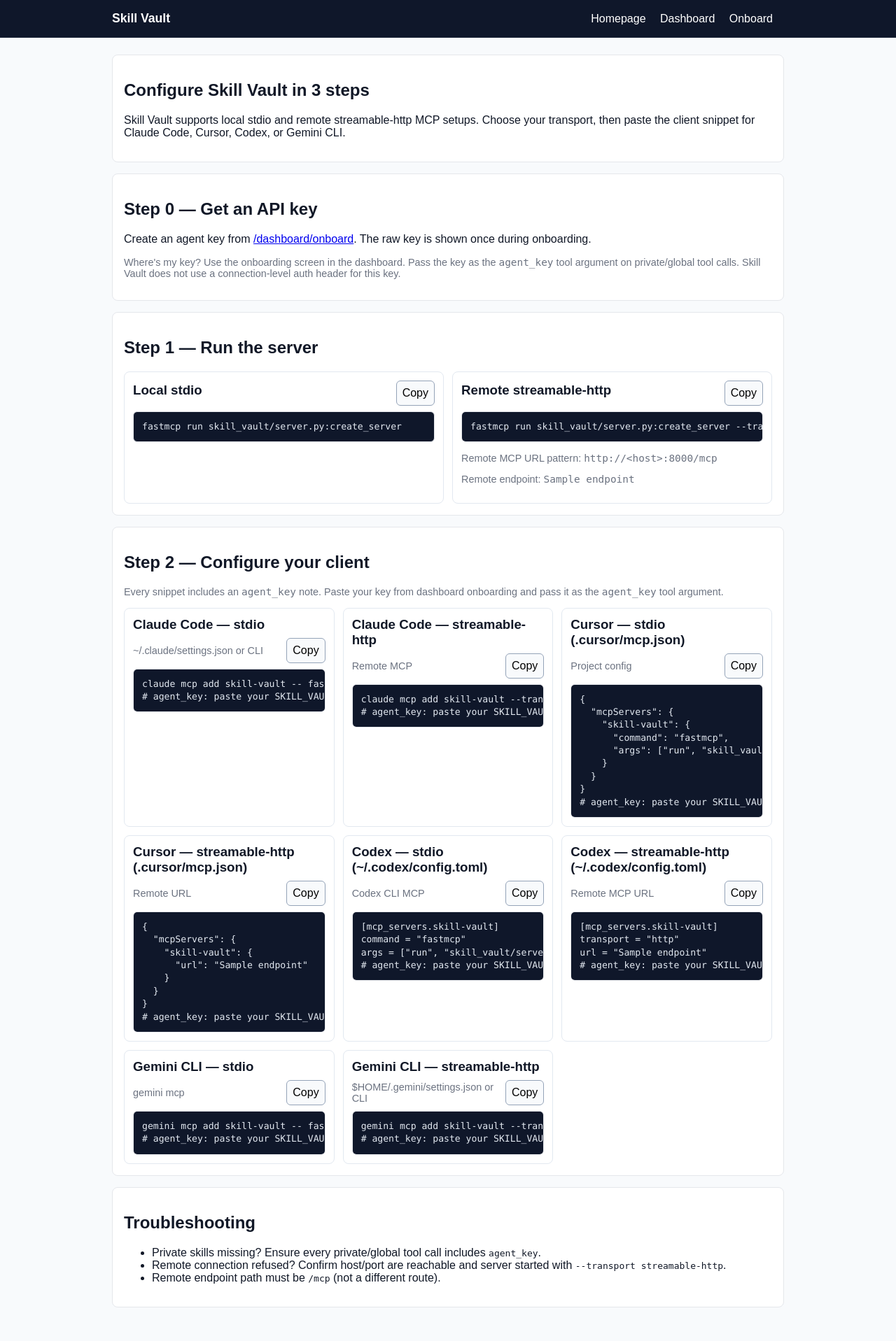
After one commit to vikasudasi/skill-vault, a FastAPI app: template skill_vault/web/templates/configure.html in a window 1280 px wide. The commit adds this page. Shown: the whole page at 70% size. Run offline with FastAPI, Linux system fonts and the light colour scheme; the template is opened without the code that fills it: most values are stand-ins (such as "Sample title", 1, 10 or a date in 2020); parts of the project's set-up code (start-up, migrations or seed data) failed here and were passed over.

Commit message:
Public homepage + MCP configuration-steps page (Task 7)

```diff
--- a/skill_vault/web/app.py
+++ b/skill_vault/web/app.py
@@ -31,10 +31,6 @@ def create_app(services: Services | None = None, admin: AdminAuth | None = None)
     async def healthz() -> dict[str, str]:
         return {"status": "ok"}
 
-    @app.get("/")
-    async def root() -> dict[str, str]:
-        return {"message": "Skill Vault web root"}
-
     app.include_router(router)
 
     return app
--- a/skill_vault/web/static/skillvault.css
+++ b/skill_vault/web/static/skillvault.css
@@ -149,3 +149,163 @@ td {
   padding: 0.4rem;
   text-align: left;
 }
+
+.public-header {
+  border-bottom: 1px solid #1e293b;
+}
+
+.public-nav {
+  display: flex;
+  align-items: center;
+  justify-content: space-between;
+  gap: 1rem;
+  flex-wrap: wrap;
+}
+
+.public-nav .brand {
+  margin: 0;
+  font-size: 1.1rem;
+  font-weight: 700;
+}
+
+.public-main {
+  padding-top: 1.5rem;
+  padding-bottom: 2rem;
+}
+
+.hero {
+  background: linear-gradient(180deg, #ffffff 0%, #f8fafc 100%);
+}
+
+.eyebrow {
+  margin: 0;
+  color: #1e3a8a;
+  font-size: 0.9rem;
+  font-weight: 700;
+}
+
+.hero h1 {
+  margin-bottom: 0.75rem;
+}
+
+.hero-copy {
+  font-size: 1.05rem;
+  line-height: 1.5;
+}
+
+.cta-row {
+  display: flex;
+  flex-wrap: wrap;
+  gap: 0.6rem;
+  margin-top: 1rem;
+}
+
+.button-link {
+  display: inline-block;
+  background: #0f172a;
+  color: #ffffff;
+  border-radius: 8px;
+  text-decoration: none;
+  padding: 0.55rem 0.8rem;
+  font-weight: 700;
+}
+
+.button-link-muted {
+  background: #e2e8f0;
+  color: #111827;
+}
+
+.feature-grid {
+  display: grid;
+  grid-template-columns: repeat(auto-fit, minmax(220px, 1fr));
+  gap: 0.75rem;
+}
+
+.feature-card {
+  border: 1px solid #e2e8f0;
+  border-radius: 8px;
+  padding: 0.85rem;
+  background: #ffffff;
+}
+
+.feature-card h3 {
+  margin-top: 0;
+  margin-bottom: 0.5rem;
+}
+
+.endpoint-banner {
+  border-left: 4px solid #2563eb;
+}
+
+.endpoint-value {
+  margin-top: 0.25rem;
+}
+
+.endpoint-value code {
+  font-size: 0.95rem;
+}
+
+.public-footer {
+  padding-bottom: 2rem;
+}
+
+.snippet-grid {
+  display: grid;
+  grid-template-columns: repeat(auto-fit, minmax(280px, 1fr));
+  gap: 0.75rem;
+}
+
+.code-card {
+  border: 1px solid #e2e8f0;
+  border-radius: 8px;
+  padding: 0.75rem;
+  background: #ffffff;
+}
+
+.code-card h3 {
+  margin-top: 0;
+  margin-bottom: 0.5rem;
+}
+
+.code-toolbar {
+  display: flex;
+  align-items: center;
+  justify-content: space-between;
+  gap: 0.5rem;
+  margin-bottom: 0.5rem;
+}
+
+.code-toolbar button {
+  border: 1px solid #94a3b8;
+  border-radius: 6px;
+  background: #f8fafc;
+}
+
+.code-block {
+  margin: 0;
+  padding: 0.75rem;
+  border-radius: 6px;
+  border: 1px solid #e5e7eb;
+  background: #0f172a;
+  color: #e2e8f0;
+  font-family: ui-monospace, SFMono-Regular, Menlo, Monaco, Consolas, "Liberation Mono",
+    "Courier New", monospace;
+  font-size: 0.82rem;
+  line-height: 1.4;
+  overflow-x: auto;
+  white-space: pre;
+}
+
+@media (max-width: 640px) {
+  .container {
+    padding: 0.8rem;
+  }
+
+  .page-header a {
+    margin-right: 0.6rem;
+  }
+
+  .code-toolbar {
+    flex-wrap: wrap;
+  }
+}
--- a/skill_vault/web/static/skillvault.js
+++ b/skill_vault/web/static/skillvault.js
@@ -3,12 +3,25 @@ fromEventButtons("[data-copy-target]", function (button) {
   if (!targetId) {
     return;
   }
-  const input = document.getElementById(targetId);
-  if (!(input instanceof HTMLInputElement)) {
+  const target = document.getElementById(targetId);
+  if (!target) {
     return;
   }
-  navigator.clipboard.writeText(input.value).then(function () {
+  const text =
+    target instanceof HTMLInputElement || target instanceof HTMLTextAreaElement
+      ? target.value
+      : target.textContent || "";
+  if (!text) {
+    return;
+  }
+  if (!navigator.clipboard || !navigator.clipboard.writeText) {
+    button.textContent = "Clipboard unavailable";
+    return;
+  }
+  navigator.clipboard.writeText(text).then(function () {
     button.textContent = "Copied";
+  }).catch(function () {
+    button.textContent = "Copy failed";
   });
 });
 
--- /dev/null
+++ b/skill_vault/web/templates/configure.html
@@ -0,0 +1,191 @@
+<!doctype html>
+<html lang="en">
+  <head>
+    <meta charset="utf-8" />
+    <meta name="viewport" content="width=device-width, initial-scale=1" />
+    <title>Skill Vault | Configure MCP Clients</title>
+    <link rel="stylesheet" href="{{ url_for('static', path='skillvault.css') }}" />
+    <script defer src="{{ url_for('static', path='skillvault.js') }}"></script>
+  </head>
+  <body>
+    <header class="page-header public-header">
+      <div class="container public-nav">
+        <p class="brand"><a href="/">Skill Vault</a></p>
+        <nav>
+          <a href="/">Homepage</a>
+          <a href="/dashboard">Dashboard</a>
+          <a href="/dashboard/onboard">Onboard</a>
+        </nav>
+      </div>
+    </header>
+
+    <main class="container public-main">
+      <section class="panel">
+        <h1>Configure Skill Vault in 3 steps</h1>
+        <p>
+          Skill Vault supports local stdio and remote streamable-http MCP setups. Choose your transport,
+          then paste the client snippet for Claude Code, Cursor, Codex, or Gemini CLI.
+        </p>
+      </section>
+
+      <section class="panel">
+        <h2>Step 0 — Get an API key</h2>
+        <p>
+          Create an agent key from <a href="/dashboard/onboard">/dashboard/onboard</a>. The raw key is
+          shown once during onboarding.
+        </p>
+        <p class="muted">
+          Where's my key? Use the onboarding screen in the dashboard. Pass the key as the
+          <code>agent_key</code> tool argument on private/global tool calls. Skill Vault does not use a
+          connection-level auth header for this key.
+        </p>
+      </section>
+
+      <section class="panel">
+        <h2>Step 1 — Run the server</h2>
+        <div class="snippet-grid">
+          <article class="code-card">
+            <div class="code-toolbar">
+              <h3>Local stdio</h3>
+              <button type="button" data-copy-target="run-stdio">Copy</button>
+            </div>
+            <pre id="run-stdio" class="code-block">fastmcp run skill_vault/server.py:create_server</pre>
+          </article>
+          <article class="code-card">
+            <div class="code-toolbar">
+              <h3>Remote streamable-http</h3>
+              <button type="button" data-copy-target="run-remote">Copy</button>
+            </div>
+            <pre id="run-remote" class="code-block">fastmcp run skill_vault/server.py:create_server --transport streamable-http --host 0.0.0.0 --port 8000</pre>
+            <p class="muted">Remote MCP URL pattern: <code>http://&lt;host&gt;:8000/mcp</code></p>
+            <p class="muted">Remote endpoint: <code>{{ endpoint }}</code></p>
+            {% if host_needs_substitution %}
+            <p class="muted">
+              Replace <code>&lt;your-host-or-ip&gt;</code> with your externally reachable host.
+            </p>
+            {% endif %}
+          </article>
+        </div>
+      </section>
+
+      <section class="panel">
+        <h2>Step 2 — Configure your client</h2>
+        <p class="muted">
+          Every snippet includes an <code>agent_key</code> note. Paste your key from dashboard onboarding and
+          pass it as the <code>agent_key</code> tool argument.
+        </p>
+
+        <div class="snippet-grid">
+          <article class="code-card">
+            <h3>Claude Code — stdio</h3>
+            <div class="code-toolbar">
+              <span class="muted">~/.claude/settings.json or CLI</span>
+              <button type="button" data-copy-target="claude-stdio">Copy</button>
+            </div>
+            <pre id="claude-stdio" class="code-block">claude mcp add skill-vault -- fastmcp run skill_vault/server.py:create_server
+# agent_key: paste your SKILL_VAULT_AGENT_KEY from the dashboard onboarding screen (passed as the agent_key tool argument)</pre>
+          </article>
+
+          <article class="code-card">
+            <h3>Claude Code — streamable-http</h3>
+            <div class="code-toolbar">
+              <span class="muted">Remote MCP</span>
+              <button type="button" data-copy-target="claude-http">Copy</button>
+            </div>
+            <pre id="claude-http" class="code-block">claude mcp add skill-vault --transport http {{ endpoint }}
+# agent_key: paste your SKILL_VAULT_AGENT_KEY from the dashboard onboarding screen (passed as the agent_key tool argument)</pre>
+          </article>
+
+          <article class="code-card">
+            <h3>Cursor — stdio (.cursor/mcp.json)</h3>
+            <div class="code-toolbar">
+              <span class="muted">Project config</span>
+              <button type="button" data-copy-target="cursor-stdio">Copy</button>
+            </div>
+            <pre id="cursor-stdio" class="code-block">{
+  "mcpServers": {
+    "skill-vault": {
+      "command": "fastmcp",
+      "args": ["run", "skill_vault/server.py:create_server"]
+    }
+  }
+}
+# agent_key: paste your SKILL_VAULT_AGENT_KEY from the dashboard onboarding screen (passed as the agent_key tool argument)</pre>
+          </article>
+
+          <article class="code-card">
+            <h3>Cursor — streamable-http (.cursor/mcp.json)</h3>
+            <div class="code-toolbar">
+              <span class="muted">Remote URL</span>
+              <button type="button" data-copy-target="cursor-http">Copy</button>
+            </div>
+            <pre id="cursor-http" class="code-block">{
+  "mcpServers": {
+    "skill-vault": {
+      "url": "{{ endpoint }}"
+    }
+  }
+}
+# agent_key: paste your SKILL_VAULT_AGENT_KEY from the dashboard onboarding screen (passed as the agent_key tool argument)</pre>
+          </article>
+
+          <article class="code-card">
+            <h3>Codex — stdio (~/.codex/config.toml)</h3>
+            <div class="code-toolbar">
+              <span class="muted">Codex CLI MCP</span>
+              <button type="button" data-copy-target="codex-stdio">Copy</button>
+            </div>
+            <pre id="codex-stdio" class="code-block">[mcp_servers.skill-vault]
+command = "fastmcp"
+args = ["run", "skill_vault/server.py:create_server"]
+# agent_key: paste your SKILL_VAULT_AGENT_KEY from the dashboard onboarding screen (passed as the agent_key tool argument)</pre>
+          </article>
+
+          <article class="code-card">
+            <h3>Codex — streamable-http (~/.codex/config.toml)</h3>
+            <div class="code-toolbar">
+              <span class="muted">Remote MCP URL</span>
+              <button type="button" data-copy-target="codex-http">Copy</button>
+            </div>
+            <pre id="codex-http" class="code-block">[mcp_servers.skill-vault]
+transport = "http"
+url = "{{ endpoint }}"
+# agent_key: paste your SKILL_VAULT_AGENT_KEY from the dashboard onboarding screen (passed as the agent_key tool argument)</pre>
+          </article>
+
+          <article class="code-card">
+            <h3>Gemini CLI — stdio</h3>
+            <div class="code-toolbar">
+              <span class="muted">gemini mcp</span>
+              <button type="button" data-copy-target="gemini-stdio">Copy</button>
+            </div>
+            <pre id="gemini-stdio" class="code-block">gemini mcp add skill-vault -- fastmcp run skill_vault/server.py:create_server
+# agent_key: paste your SKILL_VAULT_AGENT_KEY from the dashboard onboarding screen (passed as the agent_key tool argument)</pre>
+          </article>
+
+          <article class="code-card">
+            <h3>Gemini CLI — streamable-http</h3>
+            <div class="code-toolbar">
+              <span class="muted">$HOME/.gemini/settings.json or CLI</span>
+              <button type="button" data-copy-target="gemini-http">Copy</button>
+            </div>
+            <pre id="gemini-http" class="code-block">gemini mcp add skill-vault --transport http {{ endpoint }}
+# agent_key: paste your SKILL_VAULT_AGENT_KEY from the dashboard onboarding screen (passed as the agent_key tool argument)</pre>
+          </article>
+        </div>
+      </section>
+
+      <section class="panel">
+        <h2>Troubleshooting</h2>
+        <ul>
+          <li>Private skills missing? Ensure every private/global tool call includes <code>agent_key</code>.</li>
+          <li>
+            Remote connection refused? Confirm host/port are reachable and server started with
+            <code>--transport streamable-http</code>.
+          </li>
+          <li>Remote endpoint path must be <code>/mcp</code> (not a different route).</li>
+        </ul>
+      </section>
+    </main>
+  </body>
+</html>
```
Also changed, not shown: docs/SPEC.md (+6 -2 lines), skill_vault/web/dashboard.py (+39 -0 lines), skill_vault/web/templates/homepage.html (added, +101 -0 lines), tests/test_web.py (+60 -0 lines).
